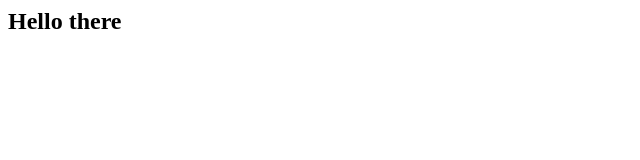
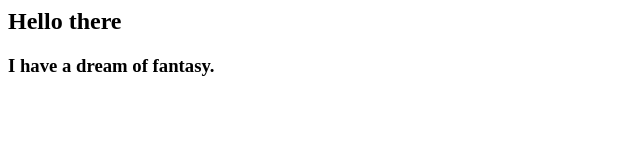
Before and after one commit to abdullahgithub1/test1, a plain HTML site: page index.html in a window 1280 px wide. Shown: the whole page, without its empty margins (0-640 px from the left). Drawn offline with Linux system fonts and the light colour scheme.

Commit message:
added fantasy

```diff
--- a/index.html
+++ b/index.html
@@ -4,5 +4,6 @@
 </head>
 <body>
 <h2>Hello there</h2>
+<h3>I have a dream of fantasy.</h3>
 </body>
 </html\>
```
